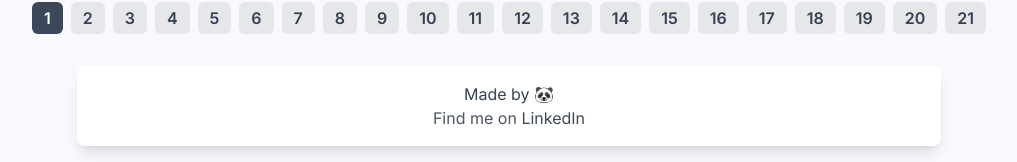
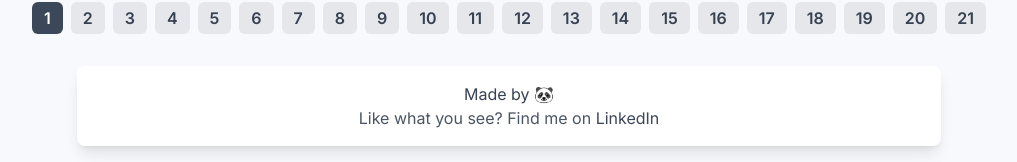
Before and after one commit to Anish177/leetcode_recommender, a Flask app: page / in a window 1280 px wide. Shown: the part 2736-2898 px from the top of the page, without its empty margins (131-1148 px from the left). Run offline with Flask 2, Linux system fonts and the light colour scheme; some libraries are stand-ins or nearby versions.

Commit message:
edited index

```diff
--- a/templates/index.html
+++ b/templates/index.html
@@ -123,7 +123,7 @@
 
         <footer class="text-center py-4 bg-white shadow-lg rounded-lg">
             <p class="text-gray-700">Made by 🐼</p>
-            <p class="text-gray-600">Find me on <a href="https://www.linkedin.com/in/anishpanda/" target="_blank" class="text-[#3c4859] hover:underline">LinkedIn</a></p>
+            <p class="text-gray-600">Like what you see? Find me on <a href="https://www.linkedin.com/in/anishpanda/" target="_blank" class="text-[#3c4859] hover:underline">LinkedIn</a></p>
         </footer>
     </div>
 
```
